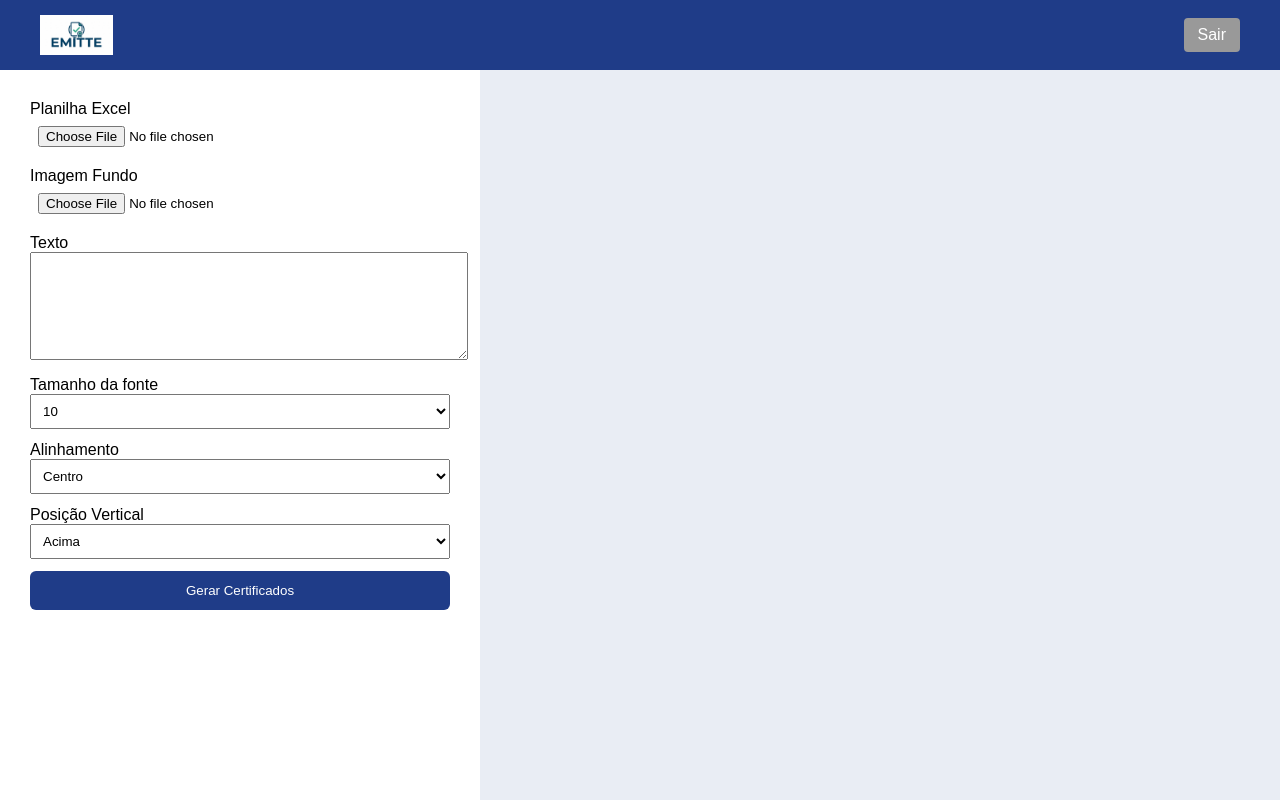
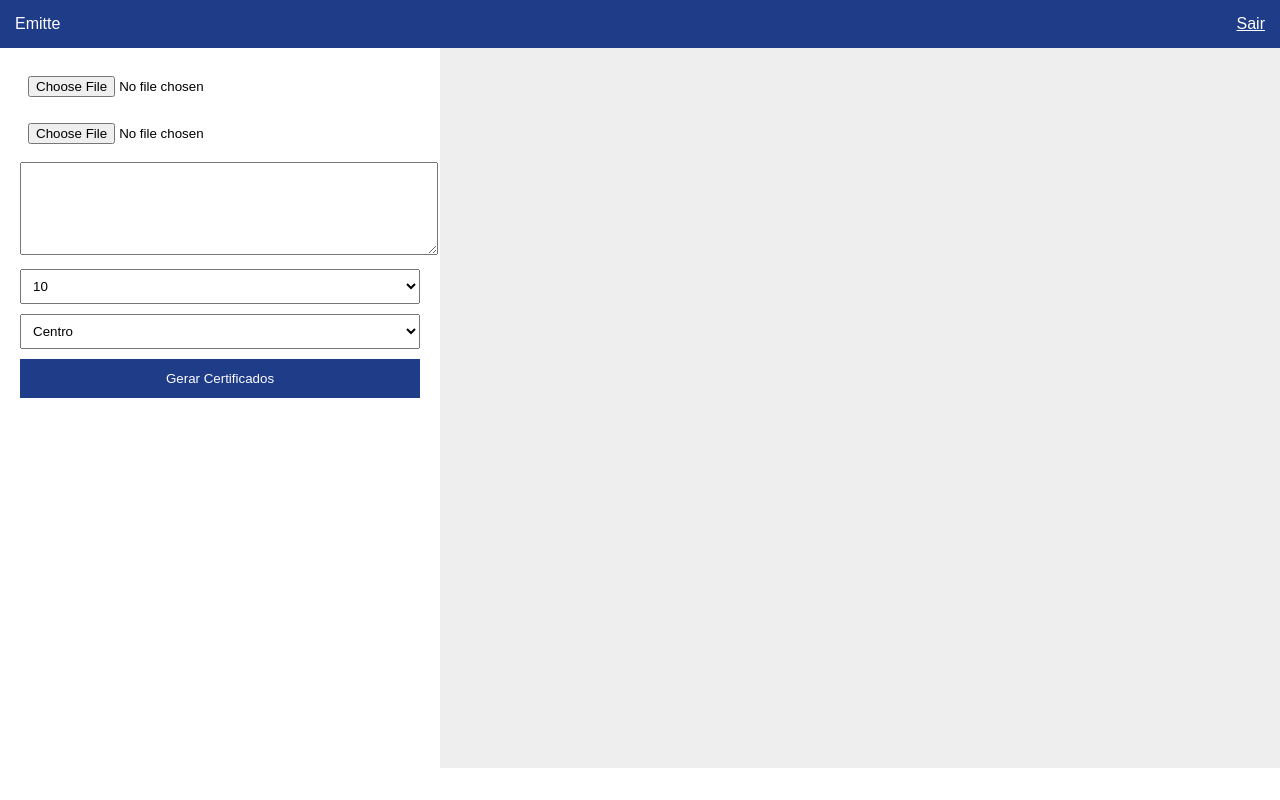
Before and after one commit to sildemberny-bit/certificados-app, a Flask app: page /certificados in a window 1280 px wide. Run offline with Flask 3, Linux system fonts and the light colour scheme; the visitor is signed in with stand-in values (Sample User, id 1).

Commit message:
Update certificados.html

```diff
--- a/templates/certificados.html
+++ b/templates/certificados.html
@@ -2,54 +2,49 @@
 <html>
 <head>
 
-<title>Emitte - Certificados</title>
+<title>Gerar Certificados</title>
 
 <style>
 
 body{
+font-family:Arial;
 margin:0;
-font-family:Arial;
-background:#f4f6f9;
 }
 
 header{
 background:#1f3c88;
 color:white;
-padding:15px 40px;
+padding:15px;
 display:flex;
 justify-content:space-between;
-align-items:center;
 }
 
 .container{
 display:flex;
-height:calc(100vh - 70px);
+height:90vh;
 }
 
-.form-area{
-width:420px;
-background:white;
-padding:30px;
-overflow:auto;
+.form{
+width:400px;
+padding:20px;
 }
 
-.preview-area{
+.preview{
 flex:1;
 display:flex;
+align-items:center;
 justify-content:center;
-align-items:center;
-background:#e9edf4;
+background:#eee;
 }
 
-.preview-area img{
+.preview img{
 max-width:90%;
 max-height:90%;
-box-shadow:0 4px 20px rgba(0,0,0,0.2);
 }
 
 input,select,textarea{
 width:100%;
-margin-bottom:12px;
+margin-bottom:10px;
 padding:8px;
 }
 
@@ -59,15 +54,6 @@ width:100%;
 background:#1f3c88;
 color:white;
 border:none;
-border-radius:6px;
-}
-
-.logout{
-background:#999;
-padding:8px 14px;
-border-radius:4px;
-color:white;
-text-decoration:none;
 }
 
 </style>
@@ -78,28 +64,24 @@ text-decoration:none;
 
 <header>
 
-<img src="/static/logo.png" height="40">
+<div>Emitte</div>
 
-<a class="logout" href="/logout">Sair</a>
+<a href="/logout" style="color:white">Sair</a>
 
 </header>
 
 <div class="container">
 
-<div class="form-area">
+<div class="form">
 
-<form id="certForm" method="POST" action="/gerar" enctype="multipart/form-data">
+<form method="POST" action="/gerar" enctype="multipart/form-data" id="form">
 
-<label>Planilha Excel</label>
 <input type="file" name="planilha">
 
-<label>Imagem Fundo</label>
 <input type="file" name="fundo" id="fundo">
 
-<label>Texto</label>
-<textarea name="texto" id="texto" rows="6"></textarea>
+<textarea name="texto" id="texto" rows="5"></textarea>
 
-<label>Tamanho da fonte</label>
 <select name="fonte" id="fonte">
 <option>10</option>
 <option>12</option>
@@ -109,18 +91,10 @@ text-decoration:none;
 <option>20</option>
 </select>
 
-<label>Alinhamento</label>
 <select name="alinhamento" id="alinhamento">
 <option value="centro">Centro</option>
 <option value="esquerda">Esquerda</option>
 <option value="direita">Direita</option>
-</select>
-
-<label>Posição Vertical</label>
-<select name="posicao" id="posicao">
-<option value="acima">Acima</option>
-<option value="centro">Centro</option>
-<option value="abaixo">Abaixo</option>
 </select>
 
 <button type="submit">Gerar Certificados</button>
@@ -129,7 +103,7 @@ text-decoration:none;
 
 </div>
 
-<div class="preview-area">
+<div class="preview">
 
 <img id="preview">
 
@@ -139,17 +113,6 @@ text-decoration:none;
 
 <script>
 
-const form = document.getElementById("certForm")
-
-const campos = document.querySelectorAll("input, textarea, select")
-
-campos.forEach(c => {
-
-c.addEventListener("change", atualizarPreview)
-c.addEventListener("keyup", atualizarPreview)
-
-})
-
 function atualizarPreview(){
 
 const fundo = document.getElementById("fundo").files[0]
@@ -158,26 +121,28 @@ if(!fundo) return
 
 const data = new FormData()
 
-data.append("fundo", fundo)
-data.append("texto", document.getElementById("texto").value)
-data.append("fonte", document.getElementById("fonte").value)
-data.append("alinhamento", document.getElementById("alinhamento").value)
-data.append("posicao", document.getElementById("posicao").value)
+data.append("fundo",fundo)
+data.append("texto",document.getElementById("texto").value)
+data.append("fonte",document.getElementById("fonte").value)
+data.append("alinhamento",document.getElementById("alinhamento").value)
 
-fetch("/preview",{
-method:"POST",
-body:data
-})
-.then(res=>res.blob())
-.then(blob=>{
+fetch("/preview",{method:"POST",body:data})
+.then(r=>r.blob())
+.then(img=>{
 
-document.getElementById("preview").src =
-URL.createObjectURL(blob)
+document.getElementById("preview").src = URL.createObjectURL(img)
 
 })
 
 }
 
+document.querySelectorAll("input,textarea,select").forEach(e=>{
+
+e.addEventListener("change",atualizarPreview)
+e.addEventListener("keyup",atualizarPreview)
+
+})
+
 </script>
 
 </body>
```
